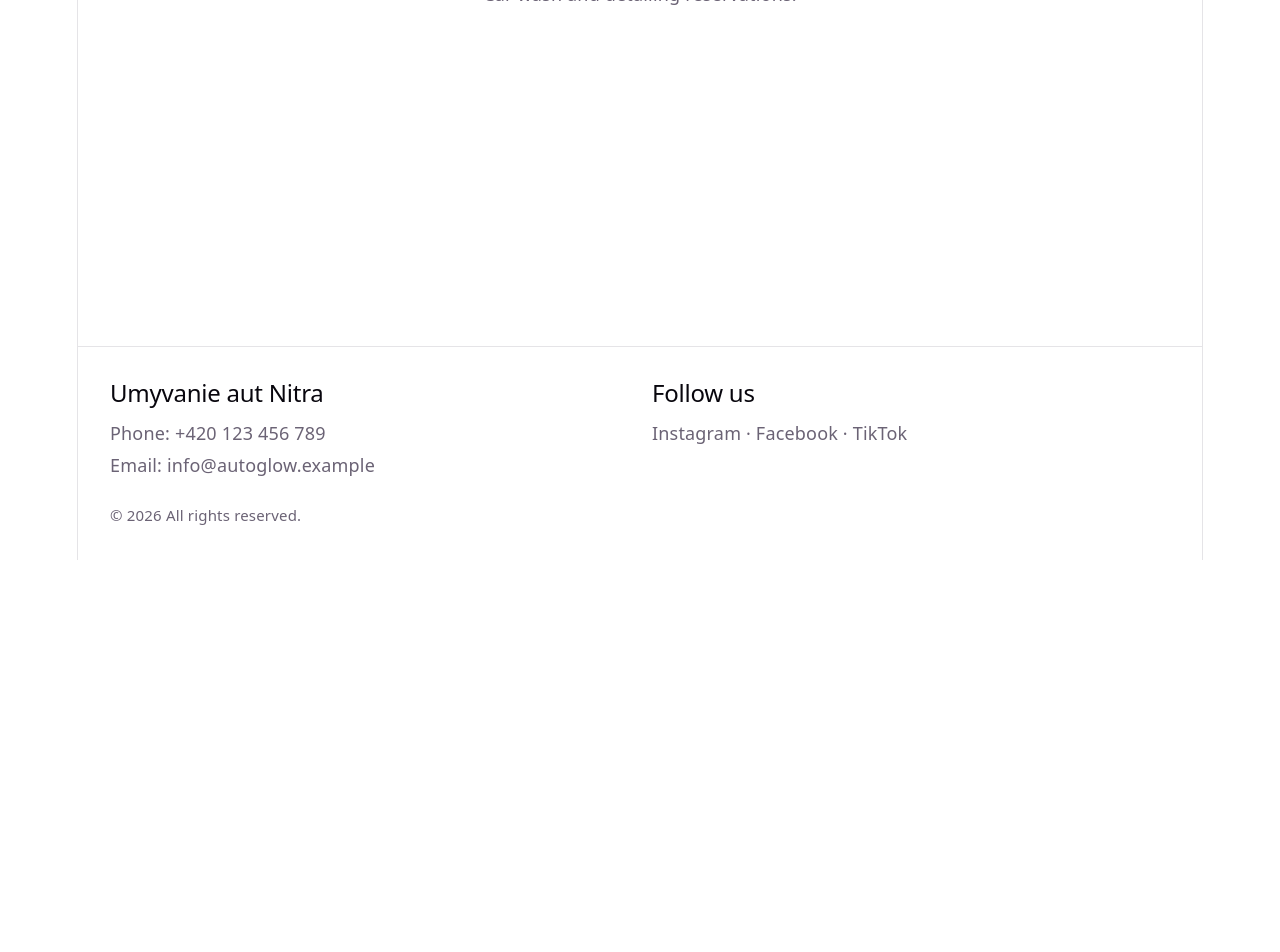
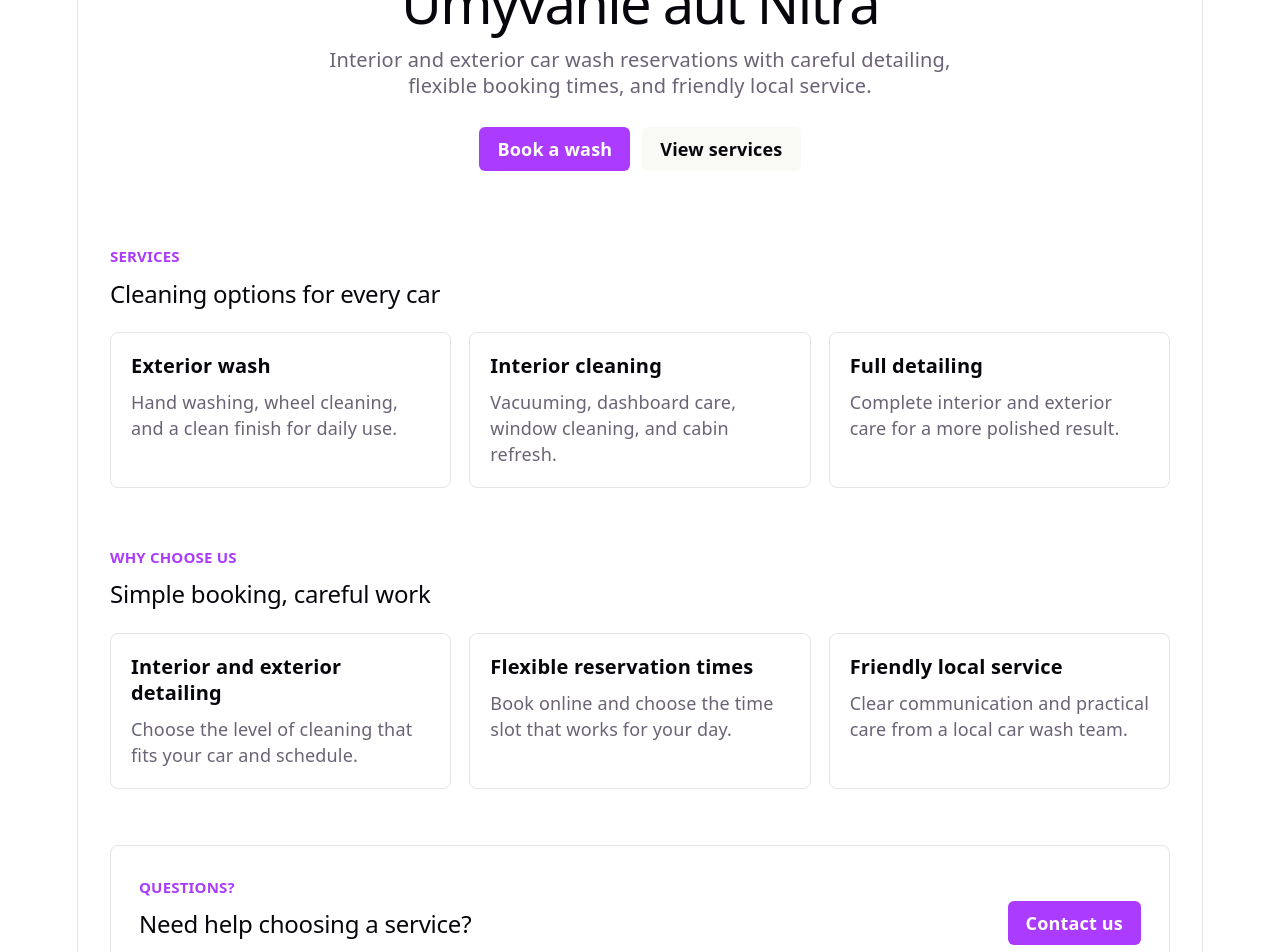
Before and after one commit to cicmen35/car_wash_booking, a React (Vite) app in the folder frontend/: page / in a window 1280 px wide. Shown: the part 240-1192 px from the top of the page. Before the commit the page ends 800 px from the top, so only its background shows below. Built offline with nearby package versions, Linux system fonts and the light colour scheme.

Commit message:
feat: improved home page content

```diff
--- a/frontend/src/index.css
+++ b/frontend/src/index.css
@@ -148,6 +148,100 @@ code {
 .page-shell {
   flex: 1;
   padding: 48px 32px;
+}
+
+.home-page {
+  display: flex;
+  flex-direction: column;
+  gap: 56px;
+}
+
+.home-hero {
+  max-width: 760px;
+  margin: 0 auto;
+  padding: 40px 0 16px;
+}
+
+.eyebrow {
+  margin-bottom: 10px;
+  color: var(--accent);
+  font-size: 15px;
+  font-weight: 700;
+  text-transform: uppercase;
+}
+
+.hero-copy {
+  max-width: 640px;
+  margin: 0 auto;
+  font-size: 20px;
+}
+
+.hero-actions {
+  display: flex;
+  justify-content: center;
+  flex-wrap: wrap;
+  gap: 12px;
+  margin-top: 28px;
+}
+
+.button-primary,
+.button-secondary {
+  display: inline-flex;
+  align-items: center;
+  justify-content: center;
+  min-height: 44px;
+  border-radius: 6px;
+  padding: 0 18px;
+  font-weight: 700;
+  text-decoration: none;
+}
+
+.button-primary {
+  color: #fff;
+  background: var(--accent);
+}
+
+.button-secondary {
+  color: var(--text-h);
+  background: var(--social-bg);
+}
+
+.home-section {
+  text-align: left;
+}
+
+.section-heading {
+  max-width: 620px;
+  margin-bottom: 24px;
+}
+
+.feature-grid {
+  display: grid;
+  grid-template-columns: repeat(3, minmax(0, 1fr));
+  gap: 18px;
+}
+
+.feature-grid article {
+  border: 1px solid var(--border);
+  border-radius: 8px;
+  padding: 20px;
+}
+
+.feature-grid h3 {
+  margin: 0 0 10px;
+  color: var(--text-h);
+  font-size: 20px;
+}
+
+.contact-cta {
+  display: flex;
+  align-items: center;
+  justify-content: space-between;
+  gap: 24px;
+  border: 1px solid var(--border);
+  border-radius: 8px;
+  padding: 28px;
+  text-align: left;
 }
 
 .site-footer {
@@ -368,6 +462,28 @@ code {
     padding: 32px 20px;
   }
 
+  .home-page {
+    gap: 40px;
+  }
+
+  .home-hero {
+    padding-top: 16px;
+  }
+
+  .hero-copy {
+    font-size: 17px;
+  }
+
+  .feature-grid {
+    grid-template-columns: 1fr;
+  }
+
+  .contact-cta {
+    align-items: flex-start;
+    flex-direction: column;
+    padding: 22px;
+  }
+
   .site-footer {
     grid-template-columns: 1fr;
     padding: 28px 20px;
--- a/frontend/src/pages/HomePage.tsx
+++ b/frontend/src/pages/HomePage.tsx
@@ -1,8 +1,77 @@
+import { Link } from 'react-router-dom'
+
 function HomePage() {
   return (
-    <main>
-      <h1>Umyvanie aut Nitra</h1>
-      <p>Car wash and detailing reservations.</p>
+    <main className="home-page">
+      <section className="home-hero">
+        <p className="eyebrow">Professional car cleaning</p>
+        <h1>Umyvanie aut Nitra</h1>
+        <p className="hero-copy">
+          Interior and exterior car wash reservations with careful detailing,
+          flexible booking times, and friendly local service.
+        </p>
+        <div className="hero-actions">
+          <Link className="button-primary" to="/book">
+            Book a wash
+          </Link>
+          <Link className="button-secondary" to="/services">
+            View services
+          </Link>
+        </div>
+      </section>
+
+      <section className="home-section">
+        <div className="section-heading">
+          <p className="eyebrow">Services</p>
+          <h2>Cleaning options for every car</h2>
+        </div>
+        <div className="feature-grid">
+          <article>
+            <h3>Exterior wash</h3>
+            <p>Hand washing, wheel cleaning, and a clean finish for daily use.</p>
+          </article>
+          <article>
+            <h3>Interior cleaning</h3>
+            <p>Vacuuming, dashboard care, window cleaning, and cabin refresh.</p>
+          </article>
+          <article>
+            <h3>Full detailing</h3>
+            <p>Complete interior and exterior care for a more polished result.</p>
+          </article>
+        </div>
+      </section>
+
+      <section className="home-section">
+        <div className="section-heading">
+          <p className="eyebrow">Why choose us</p>
+          <h2>Simple booking, careful work</h2>
+        </div>
+        <div className="feature-grid">
+          <article>
+            <h3>Interior and exterior detailing</h3>
+            <p>Choose the level of cleaning that fits your car and schedule.</p>
+          </article>
+          <article>
+            <h3>Flexible reservation times</h3>
+            <p>Book online and choose the time slot that works for your day.</p>
+          </article>
+          <article>
+            <h3>Friendly local service</h3>
+            <p>Clear communication and practical care from a local car wash team.</p>
+          </article>
+        </div>
+      </section>
+
+      <section className="contact-cta">
+        <div>
+          <p className="eyebrow">Questions?</p>
+          <h2>Need help choosing a service?</h2>
+          <p>Contact us and we will help you pick the right wash or detailing package.</p>
+        </div>
+        <Link className="button-primary" to="/contact">
+          Contact us
+        </Link>
+      </section>
     </main>
   )
 }
```
